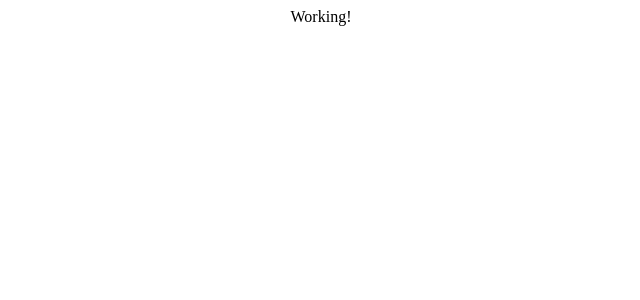
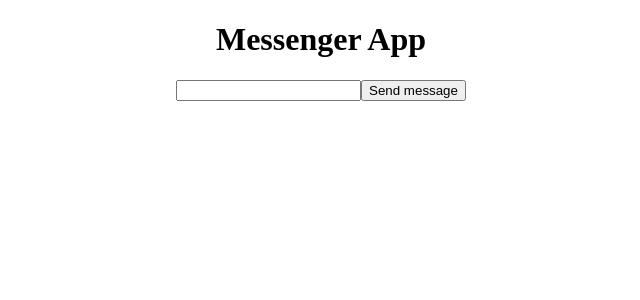
Before and after one commit to femmor/messenger-app, a React (Create React App) app: page / in a window 1280 px wide. Shown: the top 300 px of the page, without its empty margins (319-959 px from the left). Built offline with nearby package versions, Linux system fonts and the light colour scheme.

Commit message:
setup the input and message state

```diff
--- a/src/App.js
+++ b/src/App.js
@@ -1,10 +1,30 @@
-import React from 'react';
+import React, { useState } from 'react';
 import './App.css';
 
 function App() {
+
+  const [input, setInput] = useState("");
+  const [messages, setMessages] = useState(["Hi!", "What's up?"])
+
+  const sendMessage = (e) => {
+    // Store messages
+    setMessages([...messages, input])
+    setInput("")
+  }
+
   return (
     <div className="App">
-      Working!
+      <h1>Messenger App</h1>
+      {/* Input Field */}
+      <input type="text" value={input} onChange={(e) => setInput(e.target.value)}/>
+
+      {/* Button */}
+      <button onClick={sendMessage}>Send message</button>
+
+      {/* Messages */}
+      <div>
+
+      </div>
      </div>
   );
 }
```
